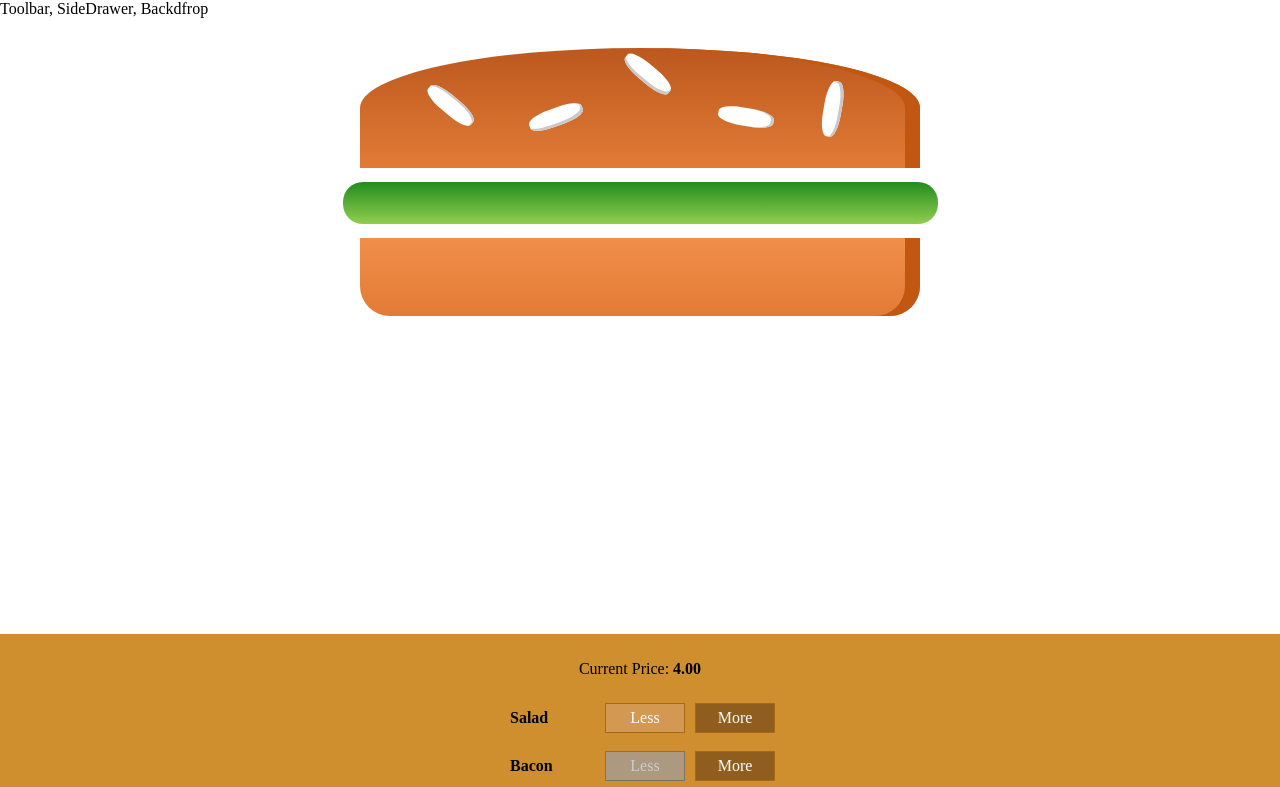
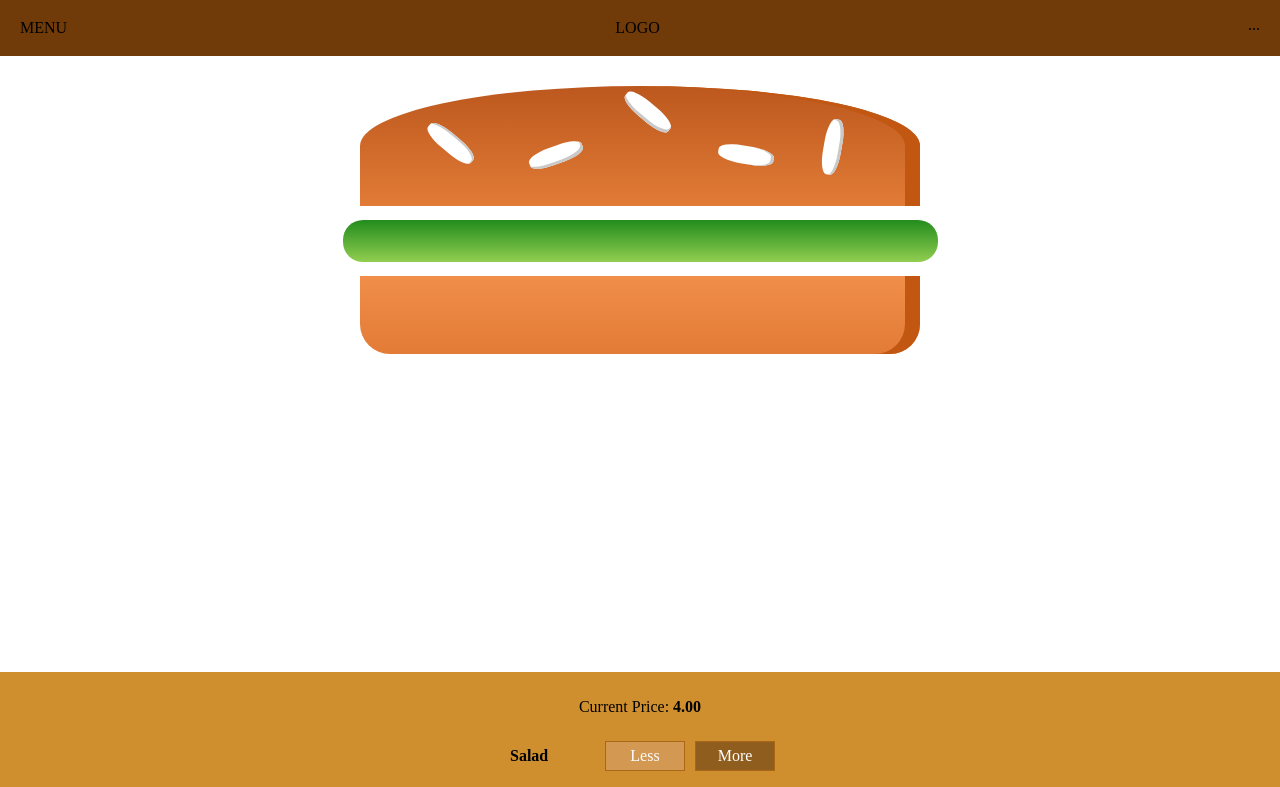
Before and after one commit to naman3112/Burger-ordering, a React (Create React App) app: page / in a window 1280 px wide. Shown: the top 787 px of the page. Built offline with nearby package versions, Linux system fonts and the light colour scheme; a web font is replaced by a local one.

Commit message:
added toolbar functionality

```diff
--- /dev/null
+++ b/src/components/Navigation/Toolbar/Toolbar.js
@@ -0,0 +1,15 @@
+import React from 'react'
+import classes from './Toolbar.module.css';
+const toolbar=(props)=>(
+    <header className={classes.Toolbar}>
+        <div>MENU</div>
+        <div>LOGO</div>
+        <nav>
+            <ul>
+                ...
+            </ul>
+        </nav>
+    </header>
+);
+
+export default toolbar;
--- /dev/null
+++ b/src/components/Navigation/Toolbar/Toolbar.module.css
@@ -0,0 +1,19 @@
+.Toolbar{
+    height: 56px;
+    width: 100%;
+    position: fixed;
+    top: 0;
+    left: 0;
+    background-color: #703b09;
+    display: flex;
+    justify-content: space-between;
+    align-items: center;
+    padding: 0 20px;
+    box-sizing: border-box;
+    z-index: 90;
+}
+
+.Toolbar nav{
+    height: 100%;
+
+}
--- a/src/components/layout/Layout.js
+++ b/src/components/layout/Layout.js
@@ -1,9 +1,10 @@
 import React from "react";
 import Aux from "../../hoc/Aux";
 import classes from './Layout.module.css';
+import Toolbar from '../Navigation/Toolbar/Toolbar'
 const layout = (props) => (
   <Aux>
-    <div>Toolbar, SideDrawer, Backdfrop</div>
+    <Toolbar/>
     <main className={classes.Content}>{props.children}</main>
   </Aux>
 );
--- a/src/components/layout/Layout.module.css
+++ b/src/components/layout/Layout.module.css
@@ -1,3 +1,3 @@
 .Content{
-margin-top: 16px;
+margin-top: 72px;
 }
```
Also changed, not shown: 1 other file (tests, documents, lock files or other folders).
